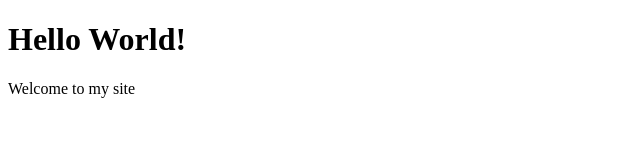
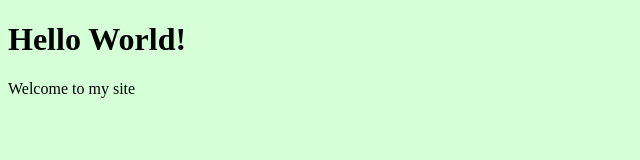
Before and after one commit to JesseTheMann/JesseTheMann.github.io, a plain HTML site: page index.html in a window 1280 px wide. Shown: the whole page, without its empty margins (0-640 px from the left). Drawn offline with Linux system fonts and the light colour scheme.

Commit message:
fixed css

```diff
--- a/index.html
+++ b/index.html
@@ -2,7 +2,7 @@
 <html lang="en">
   <head>
     <title>Welcome</title>
-
+    <link rel="stylesheet" href="style.css">
   </head>
   <body>
     <h1>Hello World!</h1>
--- a/style.css
+++ b/style.css
@@ -1,3 +1,4 @@
+
 body {
-  background-color: rgb(182, 255, 184);
+  background-color: rgb(213, 255, 214);
 }
```
